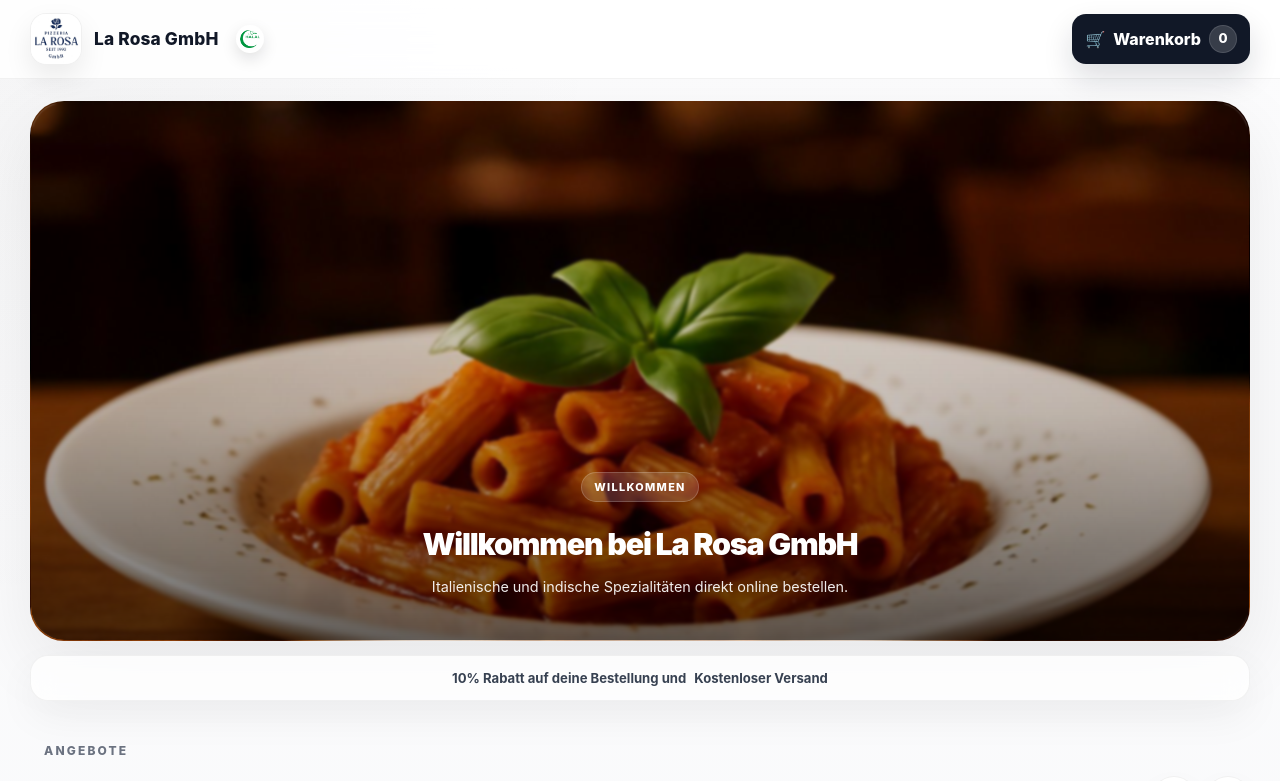
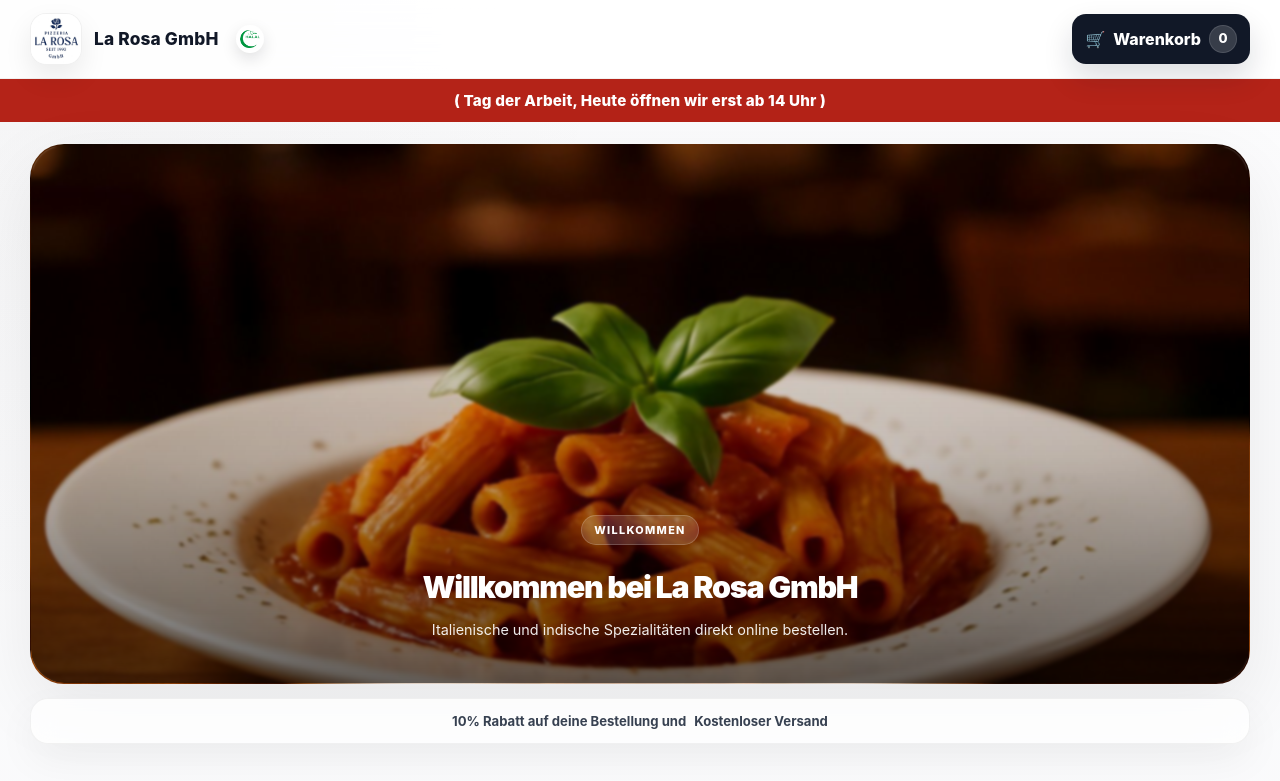
Before and after one commit to imranshafiq0605-maker/restaurant-bestellsystem, a Next.js app: page / in a window 1280 px wide. Shown: the top 781 px of the page. Built offline with nearby package versions, Linux system fonts and the light colour scheme.

Commit message:
Add creator payout detail page

```diff
--- a/app/page.tsx
+++ b/app/page.tsx
@@ -393,9 +393,9 @@ function istGueltigeVorbestellung(datum: string, uhrzeit: string) {
 }
 
 export default function HomePage() {
-  const MANUAL_NOTICE_ACTIVE = false;
+  const MANUAL_NOTICE_ACTIVE = true;
 const MANUAL_NOTICE_TEXT = "( Tag der Arbeit, Heute öffnen wir erst ab 14 Uhr )";
-const MANUAL_CHECKOUT_BLOCKED = false;
+const MANUAL_CHECKOUT_BLOCKED = true;
   const [cart, setCart] = useState<CartItem[]>([]);
 const [cartLoaded, setCartLoaded] = useState(false);
   const [bestellart, setBestellart] = useState<Bestellart>("abholung");
```
